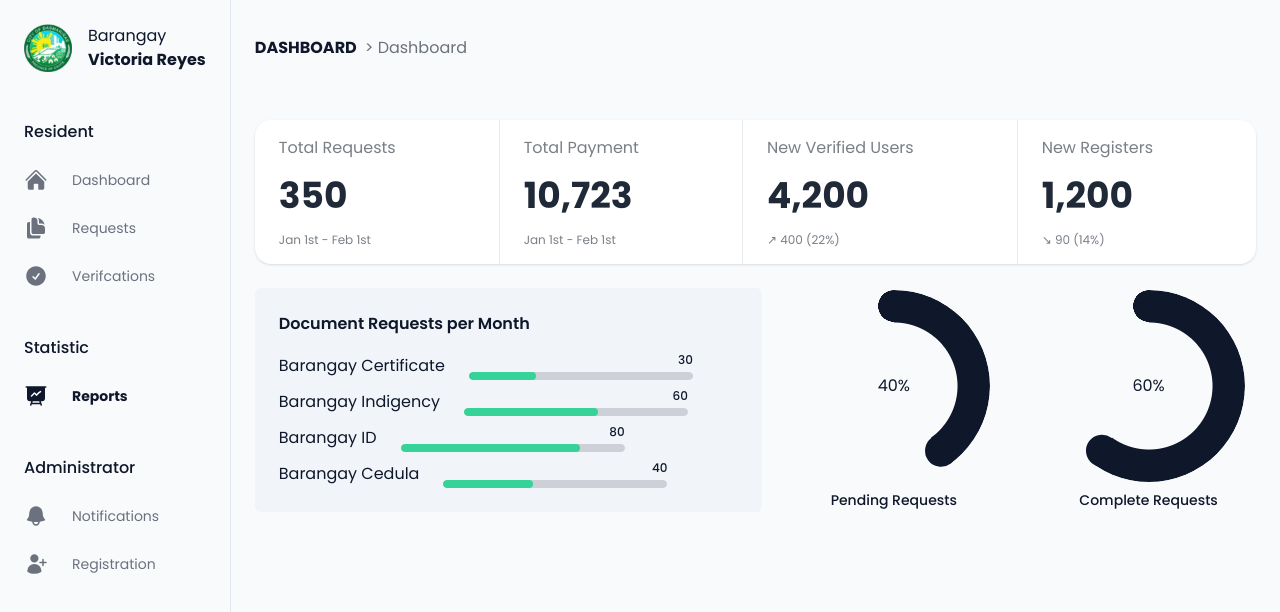
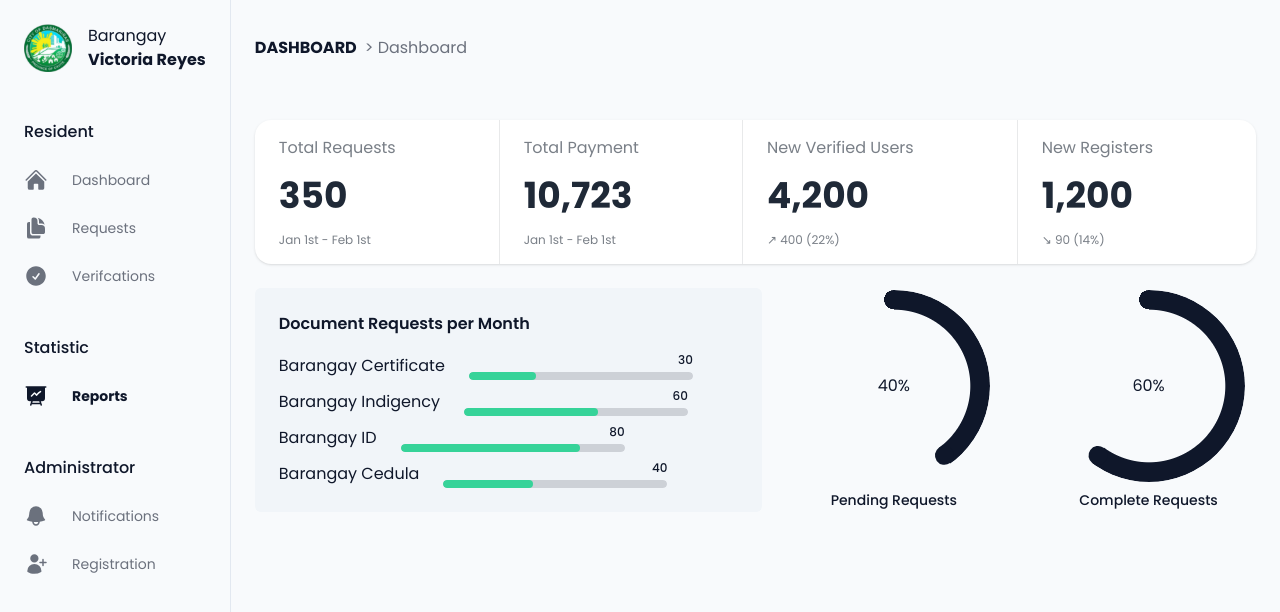
Before and after one commit to jazztinecruz/victoria-reyes, a Next.js app: page /dashboard/reports in a window 1280 px wide. Shown: the top 612 px of the page. Built offline with nearby package versions, Linux system fonts and the light colour scheme.

Commit message:
Fix radial progress style

```diff
--- a/app/(administrator)/dashboard/reports/page.tsx
+++ b/app/(administrator)/dashboard/reports/page.tsx
@@ -82,13 +82,7 @@ const ReportsPage = () => {
         <div className="grid items-center gap-10 tablet:grid-flow-col">
           <div className="flex flex-col items-center justify-center gap-2 text-center">
             {/* @ts-ignore */}
-            <div
-              className="radial-progress"
-              style={{
-                "--value": "40",
-                "--size": "12rem",
-                "--thickness": "2rem",
-              }}>
+            <div className="radial-progress" style={{"--value": "40", "--size":"12rem"}}>
               40%
             </div>
             <span className="text-sm font-medium">Pending Requests</span>
@@ -96,13 +90,7 @@ const ReportsPage = () => {
 
           <div className="flex flex-col items-center justify-center gap-2 text-center">
             {/* @ts-ignore */}
-            <div
-              className="radial-progress"
-              style={{
-                "--value": "60",
-                "--size": "12rem",
-                "--thickness": "2rem",
-              }}>
+            <div className="radial-progress" style={{"--value": "60", "--size":"12rem"}}>
               60%
             </div>
             <span className="text-sm font-medium">Complete Requests</span>
```
